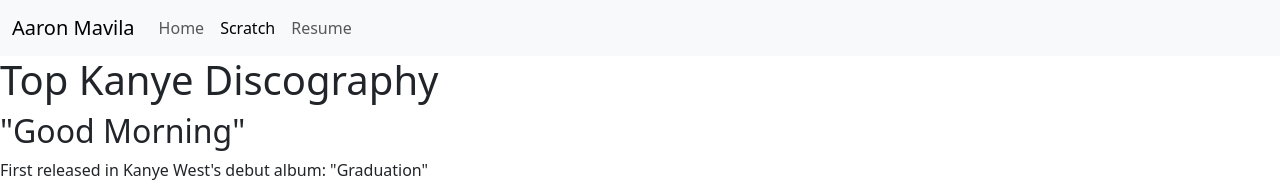
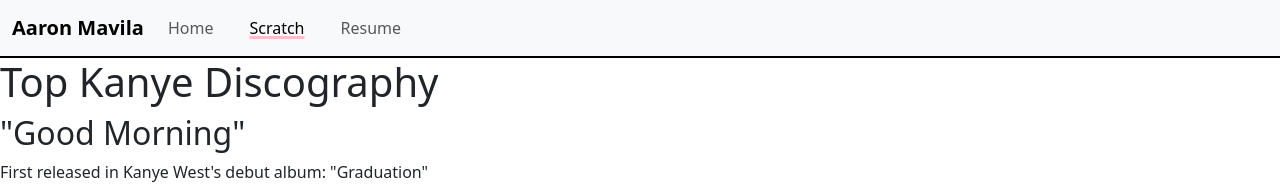
Before and after one commit to aaronmavila/About-me, a website: page scratch.html in a window 1280 px wide. Shown: the top 184 px of the page. Drawn offline with nearby package versions, Linux system fonts and the light colour scheme; the site is published under a folder, as on GitHub Pages, so addresses that start at the root find nothing.

Commit message:
Fix stylesheet link path in scratch.html

```diff
--- a/scratch.html
+++ b/scratch.html
@@ -8,7 +8,7 @@
       integrity="sha384-KK94CHFLLe+nY2dmCWGMq91rCGa5gtU4mk92HdvYe+M/SXH301p5ILy+dN9+nJOZ"
       crossorigin="anonymous"
     />
-    <link rel="stylesheet" href="/scratch.css" />
+    <link rel="stylesheet" href="scratch.css" />
   </head>
   <body>
     <nav class="navbar navbar-expand-lg bg-body-tertiary">
```
